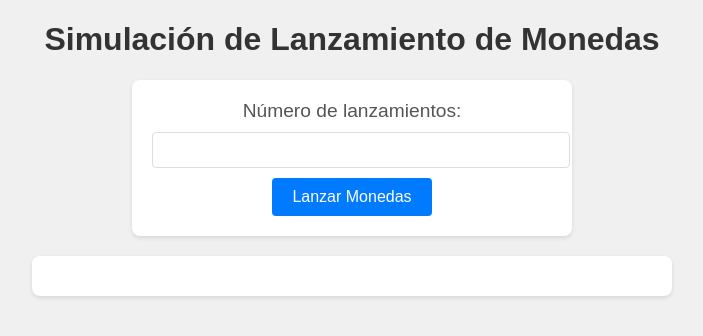
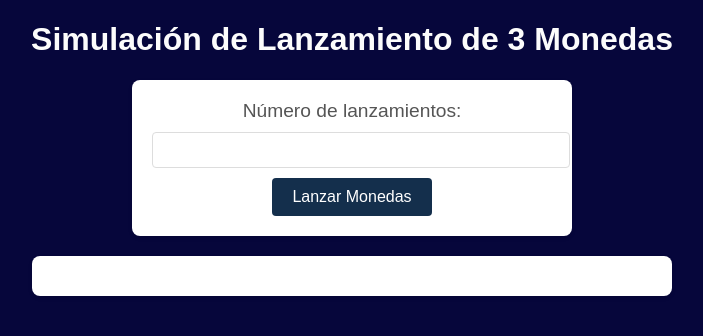
Before and after one commit to JerryCode777/frecuencias-con-asteriscos-js, a plain HTML site: page index.html in a window 1280 px wide. Shown: the whole page, without its empty margins (288-991 px from the left). Drawn offline with Linux system fonts and the light colour scheme.

```diff
--- a/index.html
+++ b/index.html
@@ -7,7 +7,7 @@
     <link rel="stylesheet" href="style.css">
 </head>
 <body>
-    <h1>Simulación de Lanzamiento de Monedas</h1>
+    <h1>Simulación de Lanzamiento de 3 Monedas</h1>
     <form id="form">
         <label for="numLanzamientos">Número de lanzamientos:</label>
         <input type="number" id="numLanzamientos" min="1" required>
--- a/style.css
+++ b/style.css
@@ -4,11 +4,12 @@
     text-align: center;
     margin: 0;
     padding: 0;
-    background-color: #f0f0f0;
+    background-color: #06063b;
+
 }
 
 h1 {
-    color: #333;
+    color: #fcfcfc;
 }
 
 form {
@@ -37,7 +38,7 @@
 }
 
 button {
-    background-color: #007bff;
+    background-color: #142f4c;
     color: #fff;
     border: none;
     padding: 10px 20px;
```
Also changed, not shown: images/image.jpg (added), 1 other file.
